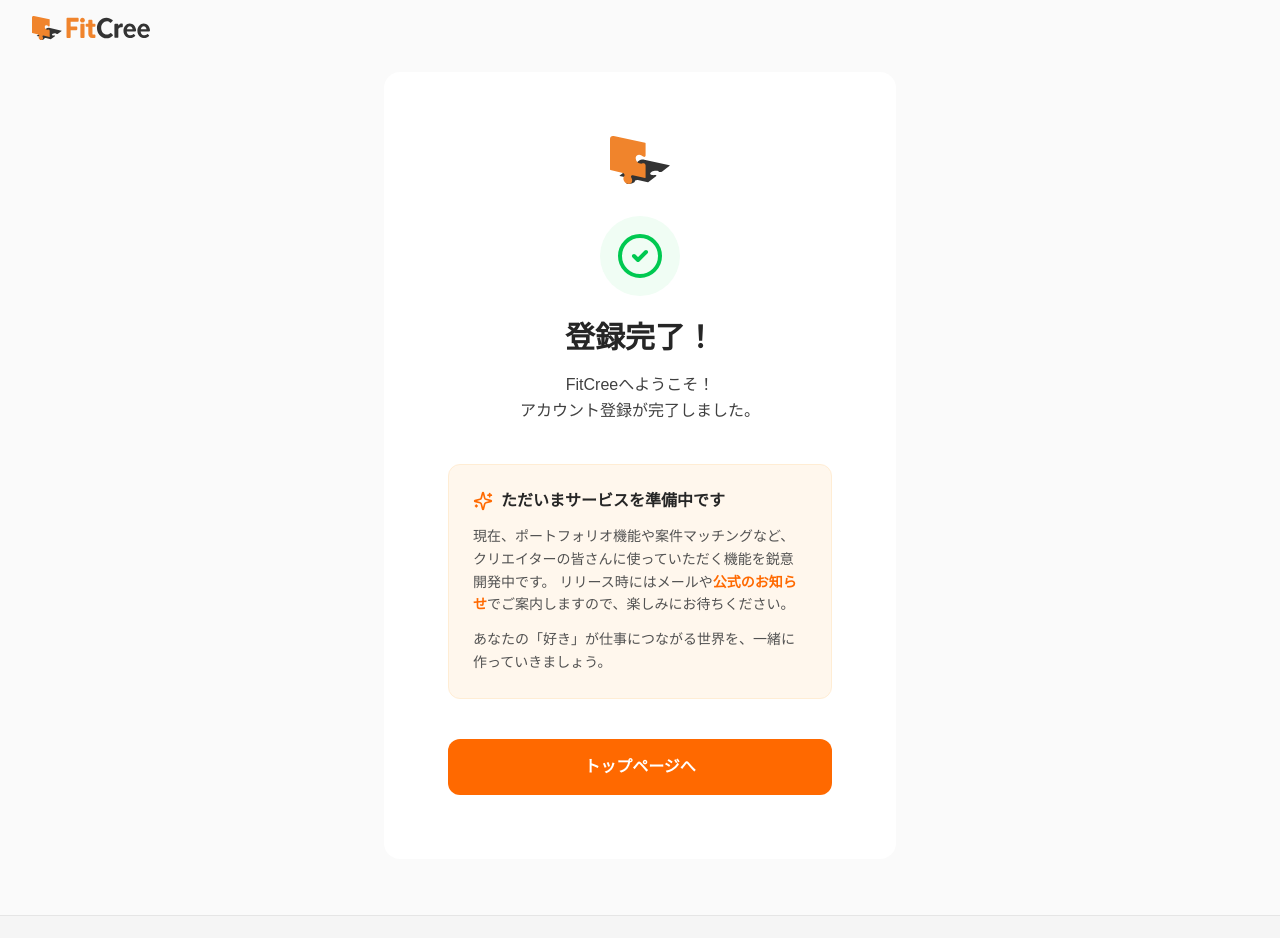
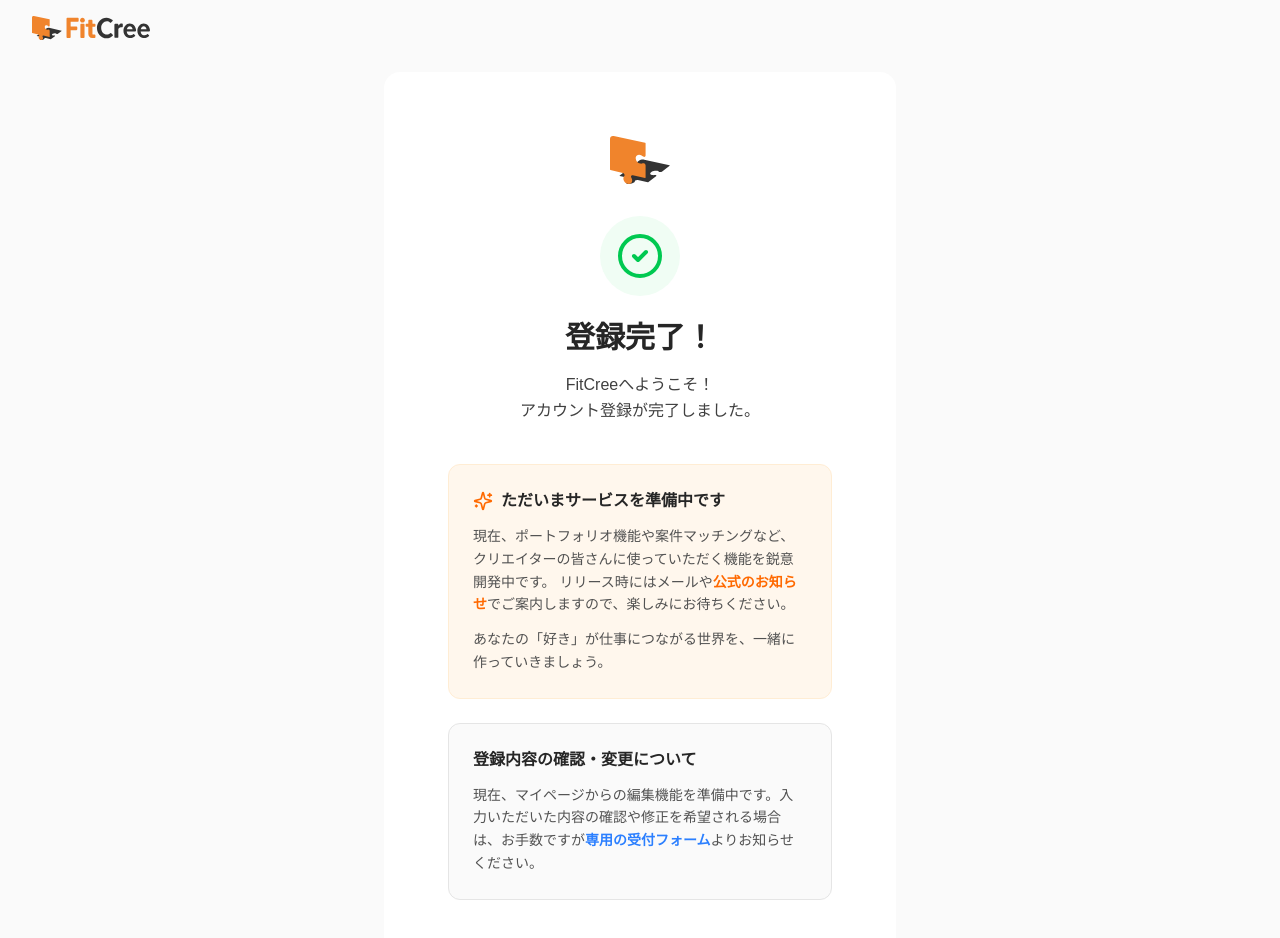
Before and after one commit to FitCree/fitcree-design, a Next.js app in the folder fitcree-design-app/: page /creator/welcome in a window 1280 px wide. Shown: the top 938 px of the page. Built offline with nearby package versions, Linux system fonts and the light colour scheme.

Commit message:
テストマーケティング用Welcomeページ：「登録内容の確認・変更について」追加

```diff
--- a/fitcree-design-app/src/app/creator/welcome/page.tsx
+++ b/fitcree-design-app/src/app/creator/welcome/page.tsx
@@ -54,7 +54,7 @@ export default function CreatorWelcomePage() {
           </p>
 
           {/* 開発中メッセージ */}
-          <div className="bg-orange-50 border border-orange-100 rounded-xl p-6 mb-10 text-left">
+          <div className="bg-orange-50 border border-orange-100 rounded-xl p-6 mb-6 text-left">
             <div className="flex items-center gap-2 mb-3">
               <Sparkles className="w-5 h-5 text-orange-500" aria-hidden="true" />
               <p className="text-neutral-800 font-bold text-base">
@@ -68,6 +68,16 @@ export default function CreatorWelcomePage() {
             </p>
             <p className="text-neutral-600 text-sm leading-relaxed mt-3">
               あなたの「好き」が仕事につながる世界を、一緒に作っていきましょう。
+            </p>
+          </div>
+
+          {/* 登録内容確認・変更について */}
+          <div className="bg-neutral-50 border border-neutral-200 rounded-xl p-6 mb-10 text-left">
+            <p className="text-neutral-800 font-bold text-base mb-3">
+              登録内容の確認・変更について
+            </p>
+            <p className="text-neutral-600 text-sm leading-relaxed">
+              現在、マイページからの編集機能を準備中です。入力いただいた内容の確認や修正を希望される場合は、お手数ですが<a href="https://fitcree.com/support/registration" target="_blank" rel="noopener noreferrer" className="text-blue-500 font-bold hover:underline">専用の受付フォーム</a>よりお知らせください。
             </p>
           </div>
 
```
